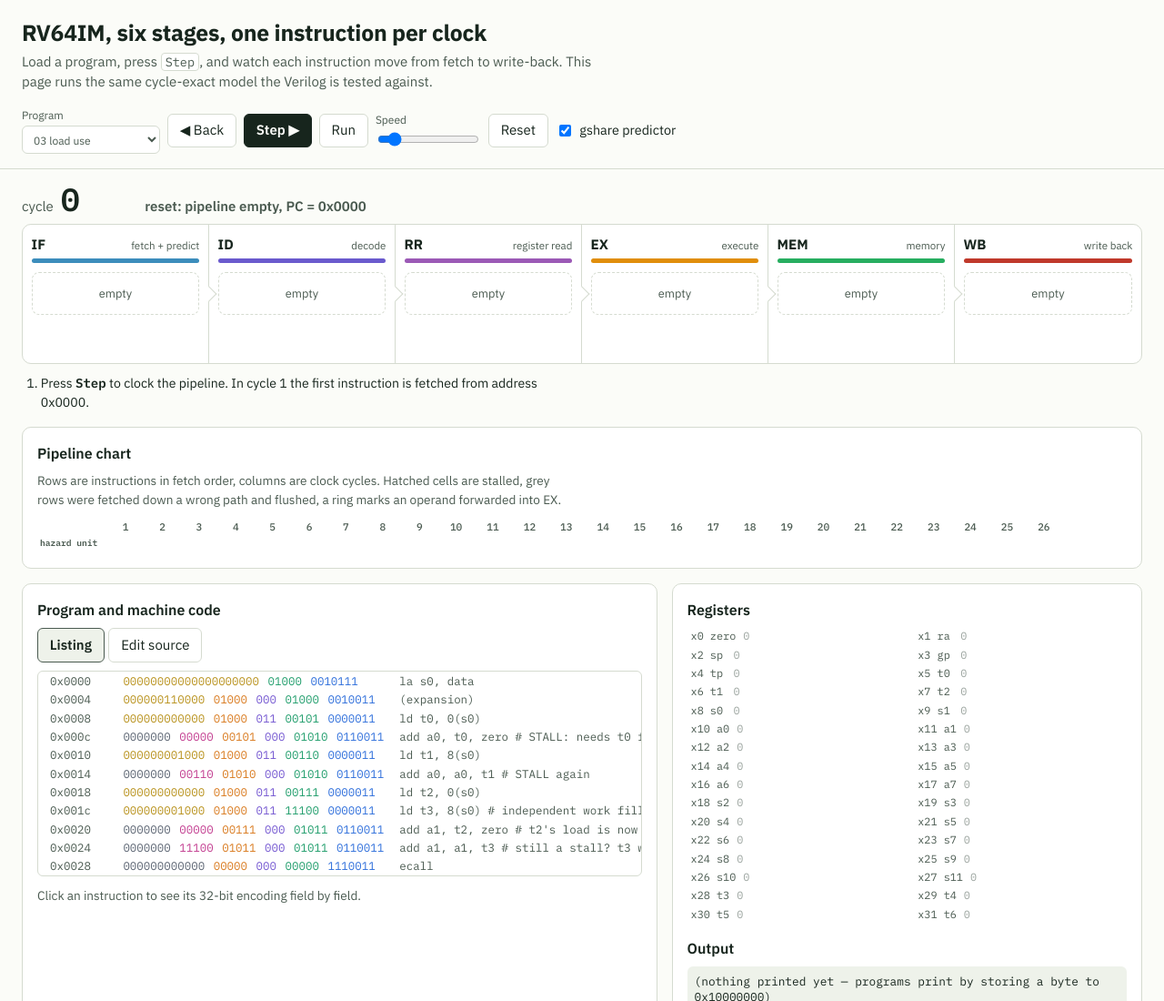
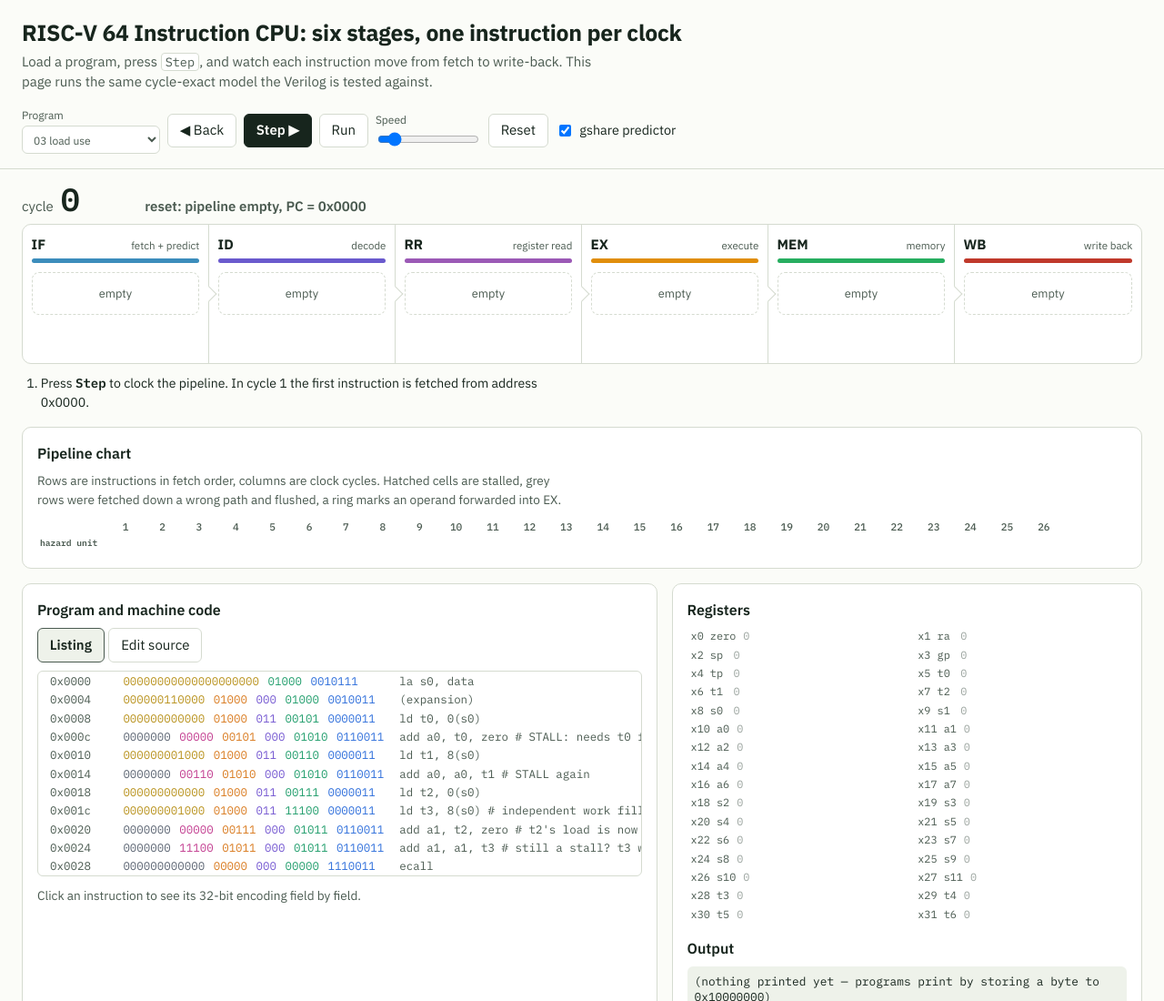
Before and after one commit to Normansrule/riscv-64-instruction-cpu, a website with bundled scripts: page web/index.html in a window 1280 px wide. Shown: the top 1100 px of the page at 91% size. Built offline with nearby package versions, Linux system fonts and the light colour scheme.

Commit message:
Rename project to RISC-V 64 Instruction CPU (riscv-64-instruction-cpu)

```diff
--- a/package.json
+++ b/package.json
@@ -1,5 +1,5 @@
 {
-  "name": "rv64-6stage",
+  "name": "riscv-64-instruction-cpu",
   "version": "1.0.0",
   "description": "An educational 6-stage RV64IM RISC-V CPU: Verilog RTL, cycle-accurate simulator, and an interactive pipeline visualizer",
   "type": "module",
--- a/web/index.html
+++ b/web/index.html
@@ -3,7 +3,7 @@
 <head>
 <meta charset="utf-8">
 <meta name="viewport" content="width=device-width, initial-scale=1, viewport-fit=cover">
-<title>RV64IM 6-stage pipeline simulator</title>
+<title>RISC-V 64 Instruction CPU: pipeline simulator</title>
 <link rel="preconnect" href="https://fonts.googleapis.com">
 <link href="https://fonts.googleapis.com/css2?family=IBM+Plex+Mono:wght@400;500;600&family=IBM+Plex+Sans:wght@400;500;600;700&display=swap" rel="stylesheet">
 <link rel="stylesheet" href="style.css">
@@ -11,7 +11,7 @@
 <body>
 <header class="top">
   <div class="title">
-    <h1>RV64IM, six stages, one instruction per clock</h1>
+    <h1>RISC-V 64 Instruction CPU: six stages, one instruction per clock</h1>
     <p>Load a program, press <kbd>Step</kbd>, and watch each instruction move from fetch to write-back. This page runs the same cycle-exact model the Verilog is tested against.</p>
   </div>
   <div class="controls" role="toolbar" aria-label="Simulation controls">
```
Also changed, not shown: index.html (+2 -2 lines), README.md.
